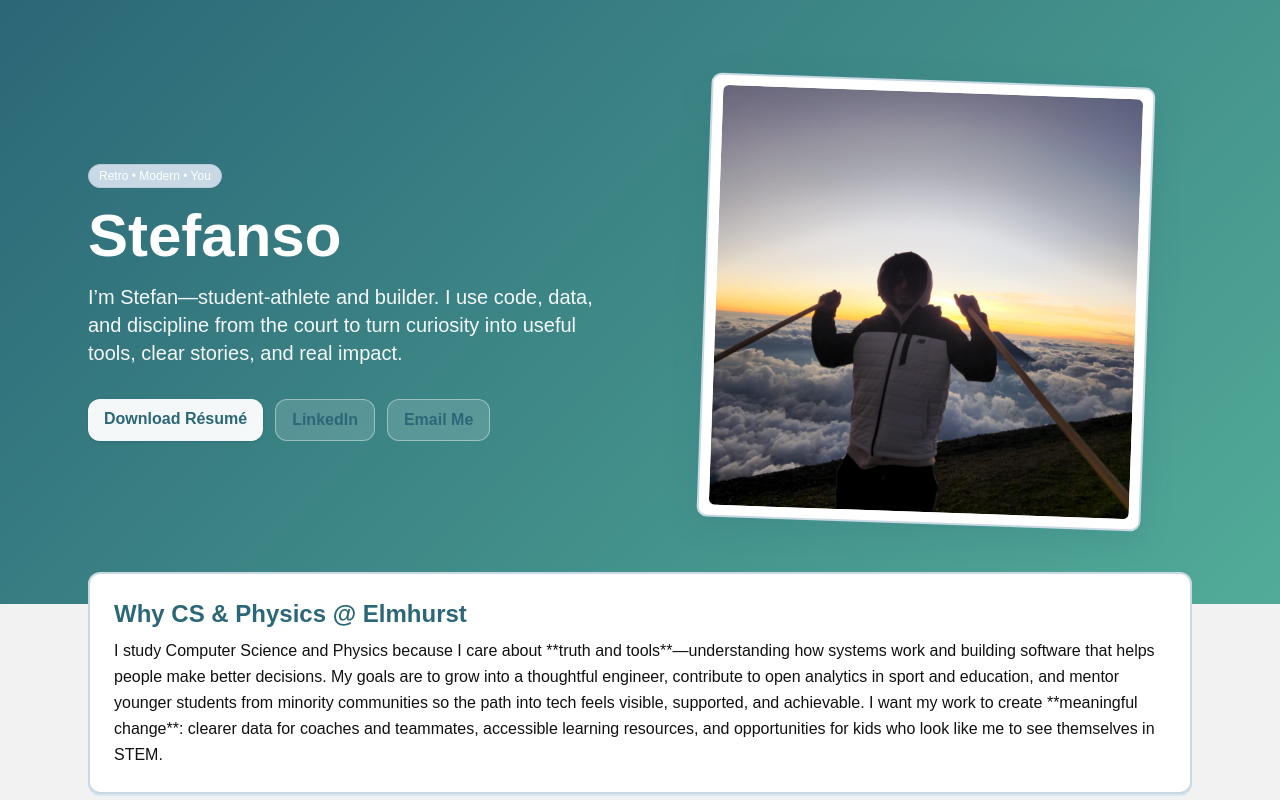
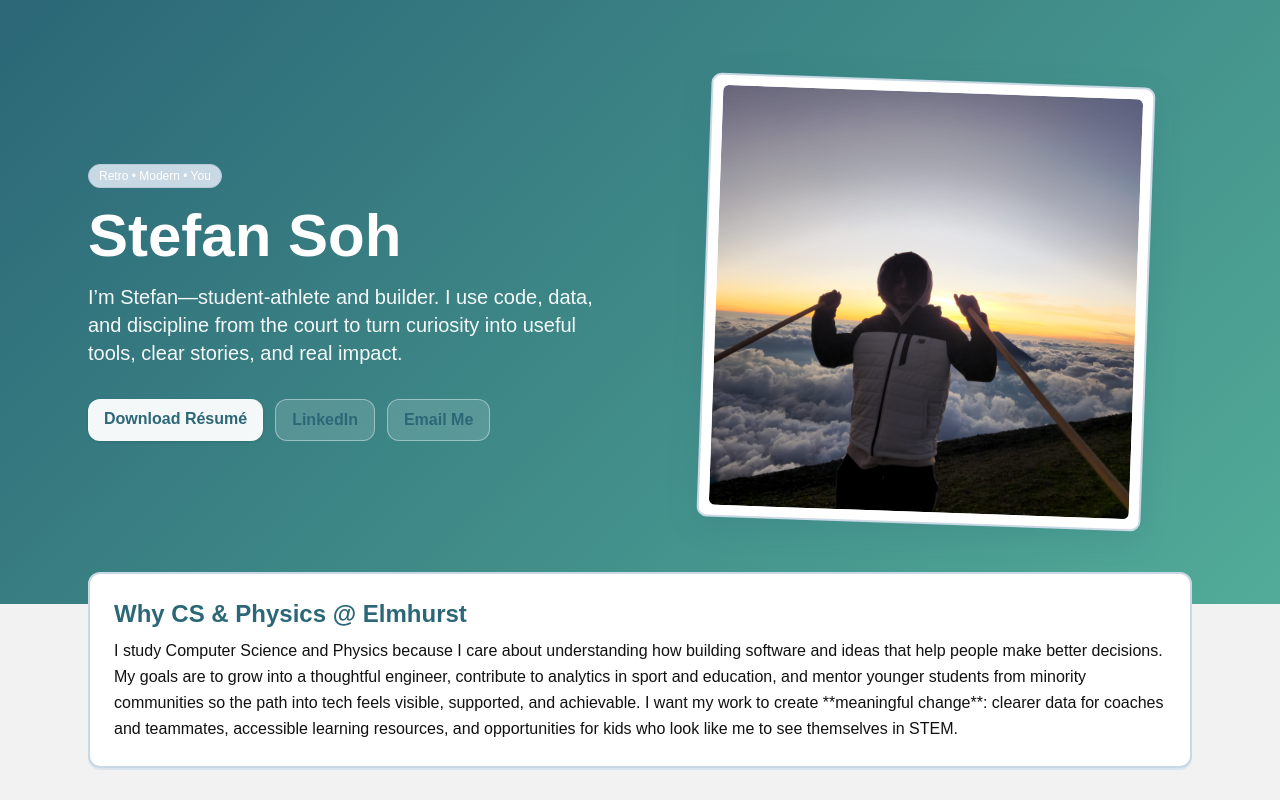
Before and after one commit to sxsohh/StefanPortfolio, a Next.js app: page / in a window 1280 px wide. Shown: the top 800 px of the page. Built offline with nearby package versions, Linux system fonts and the light colour scheme; no server answers.

Commit message:
Update page.tsx

```diff
--- a/app/page.tsx
+++ b/app/page.tsx
@@ -8,7 +8,7 @@ type Project = { title: string; year: string; description: string; tags: string[
 
 const PROFILE = {
   name: "Stefan Soh",
-  handle: "Stefanso",
+  handle: "Stefan Soh",
   title: "Student-Athlete • Computer Science & Physics",
   email: "stefanxsoh@gmail.com",
   linkedin: "https://www.linkedin.com/in/stefanxsoh/",
@@ -109,9 +109,9 @@ export default function Home() {
         <div className="panel p-6">
           <h2 className="text-2xl font-bold mb-2 text-[var(--stef-ink)]">Why CS & Physics @ Elmhurst</h2>
           <p className="leading-relaxed">
-            I study Computer Science and Physics because I care about **truth and tools**—understanding how
-            systems work and building software that helps people make better decisions. My goals are to grow
-            into a thoughtful engineer, contribute to open analytics in sport and education, and mentor
+            I study Computer Science and Physics because I care about understanding how
+            building software and ideas that help people make better decisions. My goals are to grow
+            into a thoughtful engineer, contribute to analytics in sport and education, and mentor
             younger students from minority communities so the path into tech feels visible, supported, and
             achievable. I want my work to create **meaningful change**: clearer data for coaches and
             teammates, accessible learning resources, and opportunities for kids who look like me to see
```
